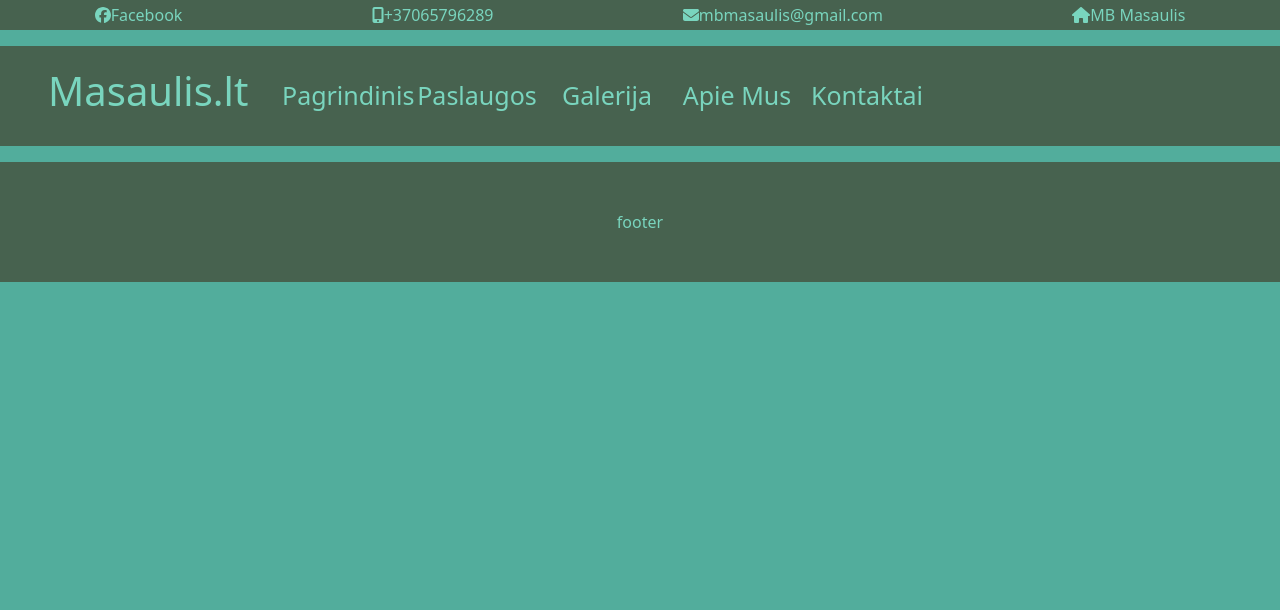
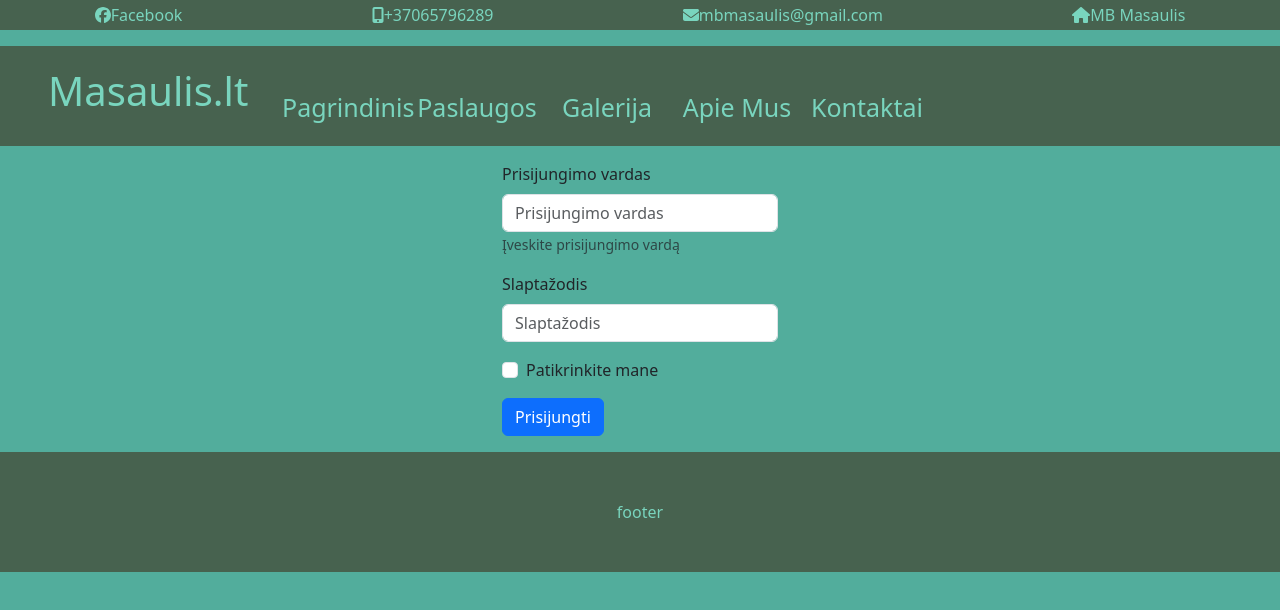
Before and after one commit to edas112/masaulis, a React (Vite) app: page /admin in a window 1280 px wide. Shown: the top 610 px of the page. Built offline with nearby package versions, Linux system fonts and the light colour scheme; no server answers.

Commit message:
navigacija

```diff
--- a/src/App.jsx
+++ b/src/App.jsx
@@ -7,6 +7,7 @@ import Galerija from './components/Galerija/Galerija';
 import Kontaktai from './components/Kontaktai/Kontaktai';
 import Apiemus from './components/Apiemus/Apiemus';
 import Footer from './components/Footer/Footer';
+import Admin from './components/Admin/Admin';
 
 function App() {
   return (
@@ -18,6 +19,7 @@ function App() {
         <Route path="/galerija" element={<Galerija />} />
         <Route path="/kontaktai" element={<Kontaktai />} />
         <Route path="/apiemus" element={<Apiemus />} />
+        <Route path="/admin" element={<Admin />} />
       </Routes>
       <Footer />
     </>
--- /dev/null
+++ b/src/components/Admin/Admin.jsx
@@ -0,0 +1,30 @@
+import Button from 'react-bootstrap/Button';
+import Form from 'react-bootstrap/Form';
+import './admin.scss';
+
+function Admin() {
+  return (
+    <Form className="form container">
+      <Form.Group className="mb-3" controlId="formBasic">
+        <Form.Label>Prisijungimo vardas</Form.Label>
+        <Form.Control type="email" placeholder="Prisijungimo vardas" />
+        <Form.Text className="text-muted">
+          Įveskite prisijungimo vardą
+        </Form.Text>
+      </Form.Group>
+
+      <Form.Group className="mb-3" controlId="formBasicPassword">
+        <Form.Label>Slaptažodis</Form.Label>
+        <Form.Control type="password" placeholder="Slaptažodis" />
+      </Form.Group>
+      <Form.Group className="mb-3" controlId="formBasicCheckbox">
+        <Form.Check type="checkbox" label="Patikrinkite mane" />
+      </Form.Group>
+      <Button variant="primary" type="submit">
+        Prisijungti
+      </Button>
+    </Form>
+  );
+}
+
+export default Admin;
--- /dev/null
+++ b/src/components/Admin/admin.scss
@@ -0,0 +1,5 @@
+.form {
+  width: 300px;
+  height: 100%;
+  margin-top: 1rem;
+}
--- a/src/components/Navigacija/Navigacija.jsx
+++ b/src/components/Navigacija/Navigacija.jsx
@@ -10,6 +10,7 @@ import { faFacebook } from '@fortawesome/free-brands-svg-icons';
 import Nav from 'react-bootstrap/Nav';
 import Navbar from 'react-bootstrap/Navbar';
 import 'bootstrap/dist/css/bootstrap.min.css';
+import Offcanvas from 'react-bootstrap/Offcanvas';
 
 function Navigacija() {
   return (
@@ -44,8 +45,21 @@ function Navigacija() {
             marginRight: '3rem',
           }}
         />
-
-        <Navbar.Collapse id="basic-navbar-nav">
+        <Navbar.Offcanvas aria-labelledby>
+          <Offcanvas.Header
+            closeButton
+            style={{ backgroundColor: 'var(--Tiffany-Blue)' }}
+          >
+            <Offcanvas.Title
+              style={{
+                color: 'var(--Feldgrau)',
+                fontSize: '30px',
+              }}
+            >
+              MB Masaulis
+            </Offcanvas.Title>
+          </Offcanvas.Header>
+          <Offcanvas.Body style={{ backgroundColor: 'var(--Feldgrau)' }}>
             <Nav>
               <NavLink className="nav-links" to="/">
                 Pagrindinis
@@ -63,7 +77,8 @@ function Navigacija() {
                 Kontaktai
               </NavLink>
             </Nav>
-        </Navbar.Collapse>
+          </Offcanvas.Body>
+        </Navbar.Offcanvas>
       </Navbar>
     </>
   );
--- a/src/components/Navigacija/navigacija.scss
+++ b/src/components/Navigacija/navigacija.scss
@@ -57,6 +57,7 @@
   font-size: 25px;
   text-decoration: none;
   color: var(--Tiffany-Blue);
+  margin-top: 1.5rem;
 
   width: 130px;
   height: 30px;
```
Lines whose indentation alone changed are shown as unchanged.
